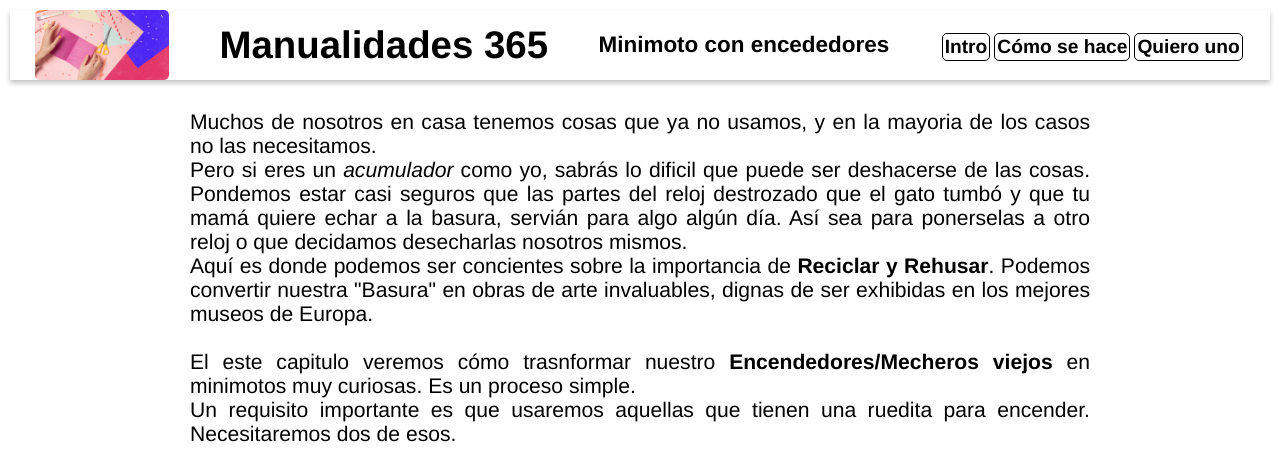
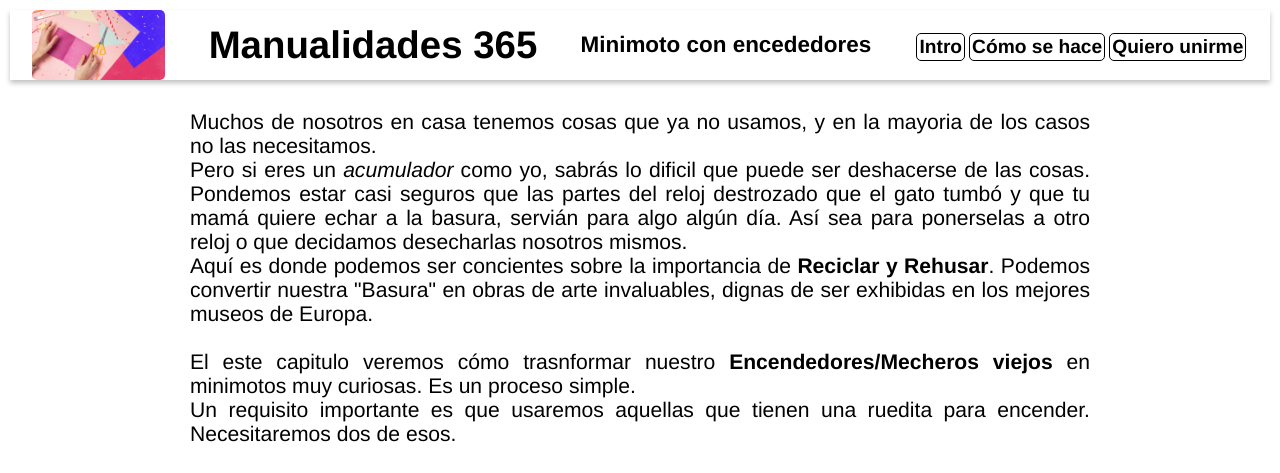
Before and after one commit to Armando-Lopez/responsive-web-design, a plain HTML site: page landing-page/index.html in a window 1280 px wide. Shown: the top 473 px of the page. Drawn offline with Linux system fonts and the light colour scheme.

```diff
--- a/landing-page/index.html
+++ b/landing-page/index.html
@@ -17,7 +17,7 @@
         <nav id="nav-bar">
             <a href="#intro" class="nav-link">Intro</a>
             <a href="#comoSeHace" class="nav-link">Cómo se hace</a>
-            <a href="#form" class="nav-link">Quiero uno</a>
+            <a href="#form" class="nav-link">Quiero unirme</a>
         </nav>
     </header>
     <main>
```
